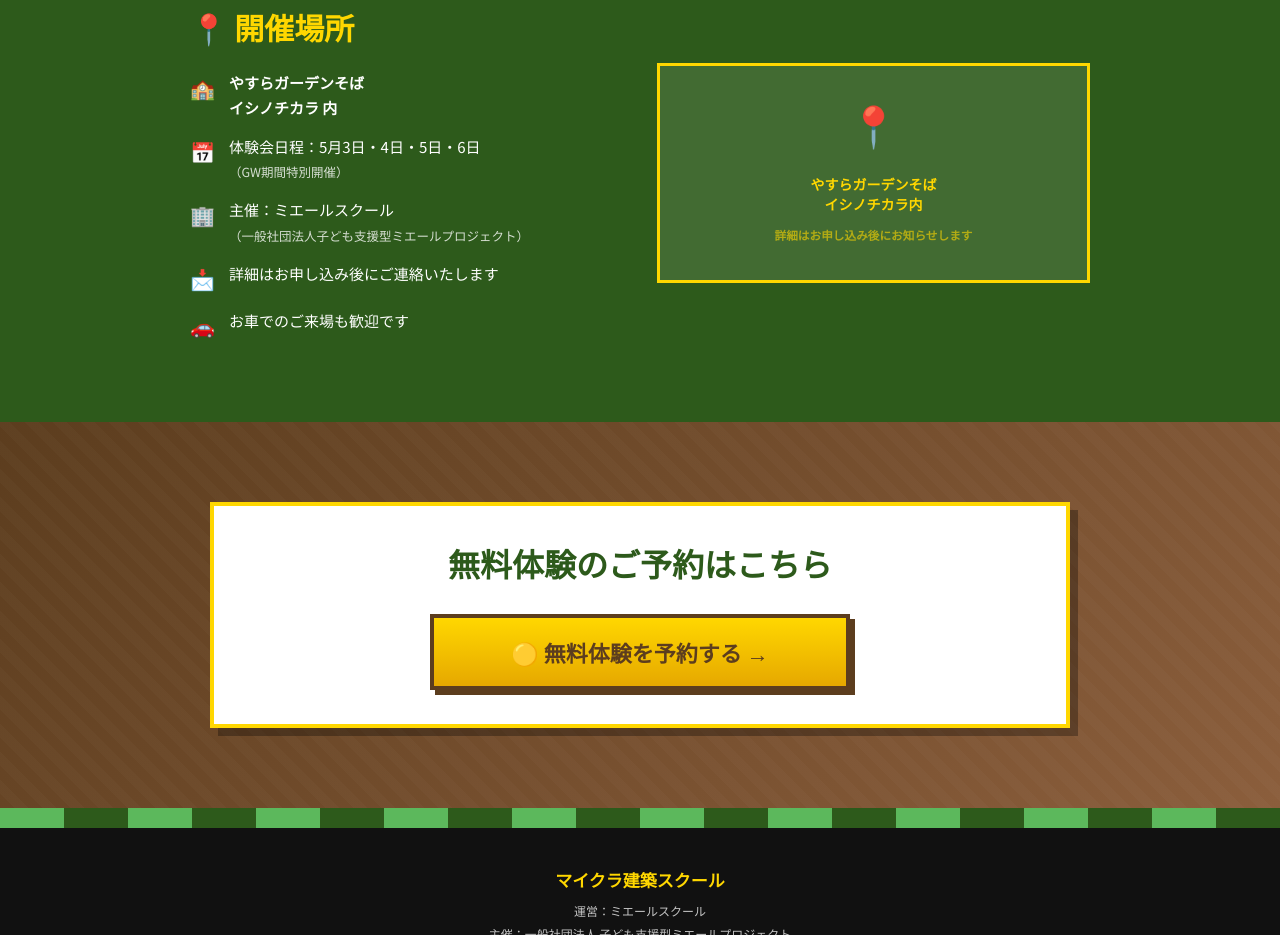
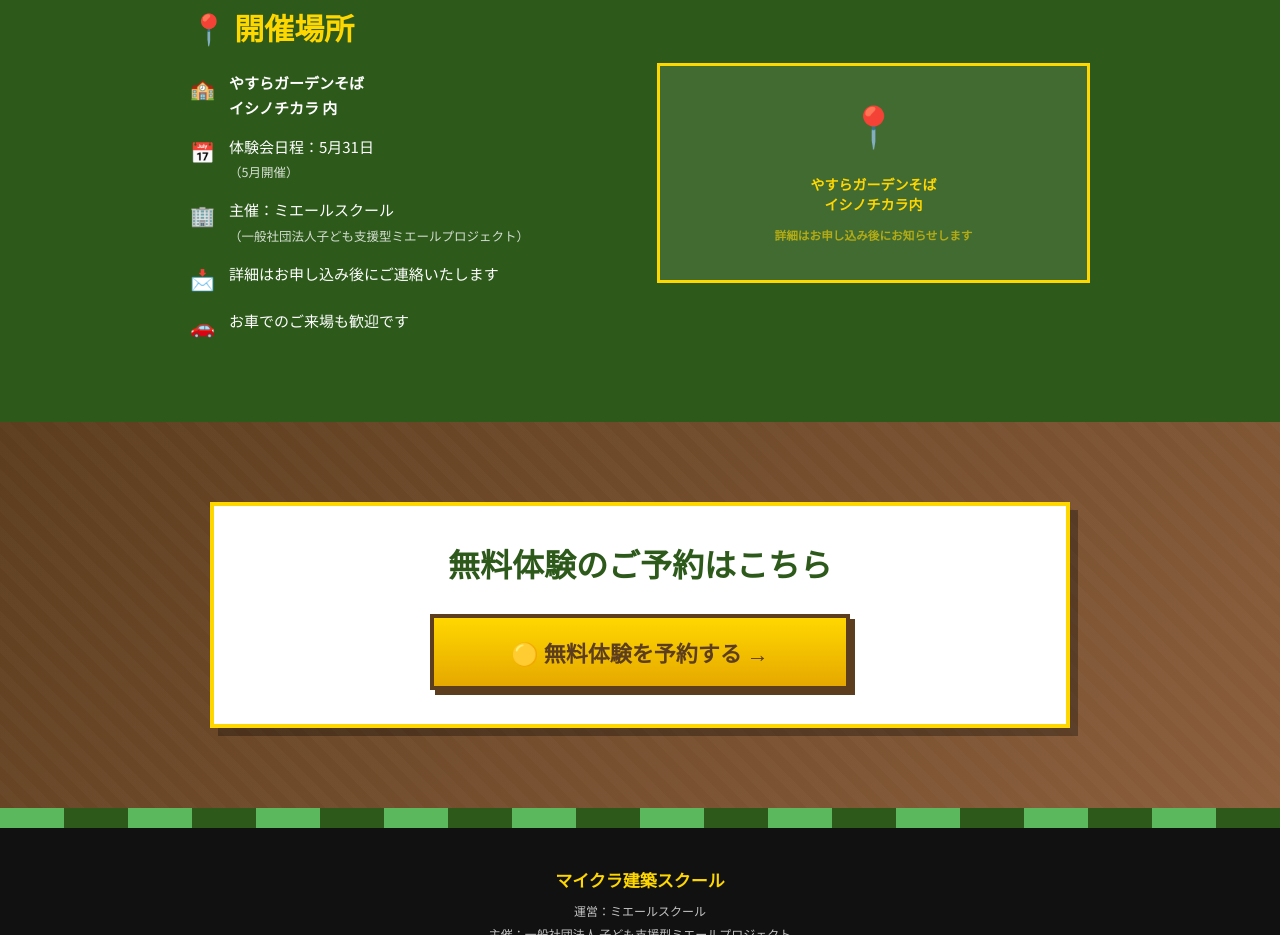
Before and after one commit to miyellschool/micra-kechiku-school, a plain HTML site: page index.html in a window 1280 px wide. Shown: the part 3820-4755 px from the top of the page. Drawn offline with Linux system fonts and the light colour scheme.

Commit message:
Update index.html

```diff
--- a/index.html
+++ b/index.html
@@ -384,7 +384,7 @@
         <h2>📍 開催場所</h2>
         <div class="location-info">
           <div class="loc-row"><span class="loc-icon">🏫</span><div><strong>やすらガーデンそば<br>イシノチカラ 内</strong></div></div>
-          <div class="loc-row"><span class="loc-icon">📅</span><div>体験会日程：5月3日・4日・5日・6日<br><small style="opacity:.8">（GW期間特別開催）</small></div></div>
+          <div class="loc-row"><span class="loc-icon">📅</span><div>体験会日程：5月31日<br><small style="opacity:.8">（5月開催）</small></div></div>
           <div class="loc-row"><span class="loc-icon">🏢</span><div>主催：ミエールスクール<br><small style="opacity:.8">（一般社団法人子ども支援型ミエールプロジェクト）</small></div></div>
           <div class="loc-row"><span class="loc-icon">📩</span><div>詳細はお申し込み後にご連絡いたします</div></div>
           <div class="loc-row"><span class="loc-icon">🚗</span><div>お車でのご来場も歓迎です</div></div>
```
